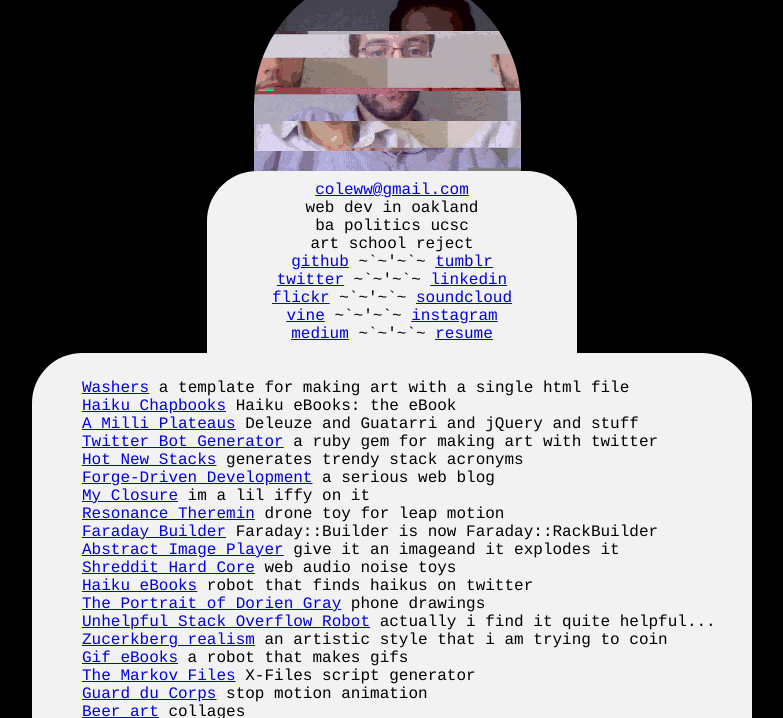
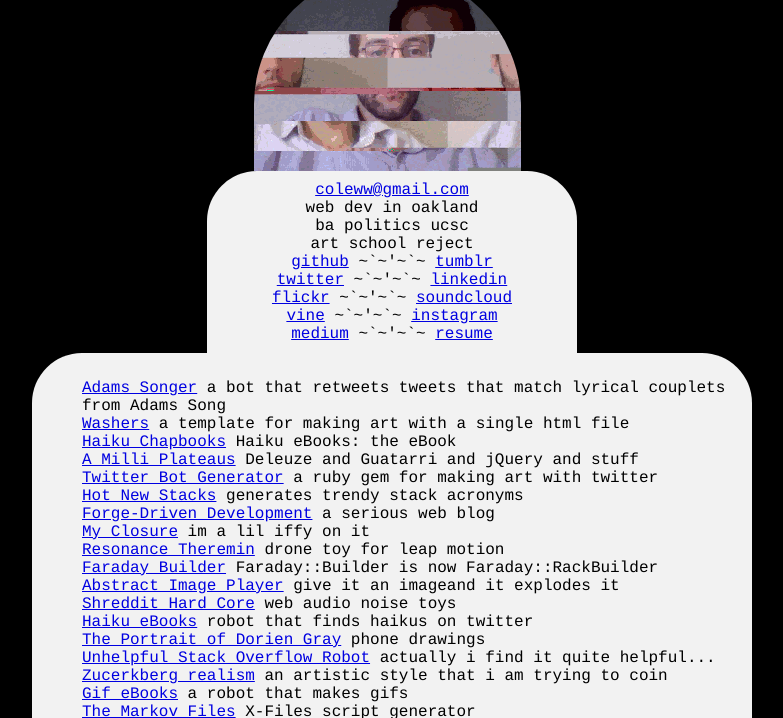
Before and after one commit to coleww/personalsitearchive, a plain HTML site: page index.html in a window 1280 px wide. Shown: the part 77-795 px from the top of the page, without its empty margins (248-1031 px from the left). Drawn offline with Linux system fonts and the light colour scheme.

Commit message:
Update index.html

```diff
--- a/index.html
+++ b/index.html
@@ -51,6 +51,7 @@
 
     <div style="background: white; width: 700px; text-align: left; padding: 10px; opacity: 0.95; border-radius: 50px;">
       <ul style="list-style: none;">
+        <li><a href="https://twitter.com/adams_songer">Adams Songer</a> a bot that retweets tweets that match lyrical couplets from Adams Song</li>
         <li><a href="https://github.com/coleww/washers">Washers</a> a template for making art with a single html file</li>
         <li><a href="http://coleww.github.io/haiku_chapbooks">Haiku Chapbooks</a> Haiku eBooks: the eBook</li>
         <li><a href="http://coleww.github.io/a_milli_plateaus" >A Milli Plateaus</a> Deleuze and Guatarri and jQuery and stuff</li>
```
